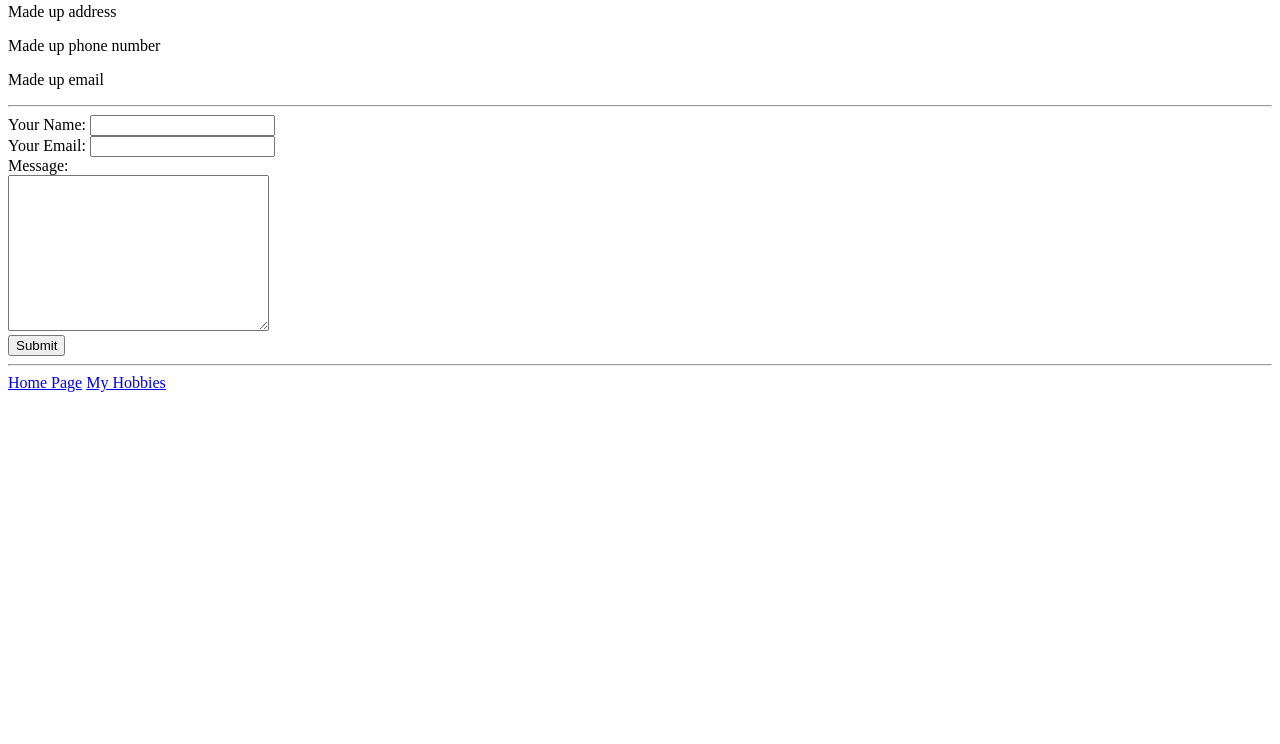
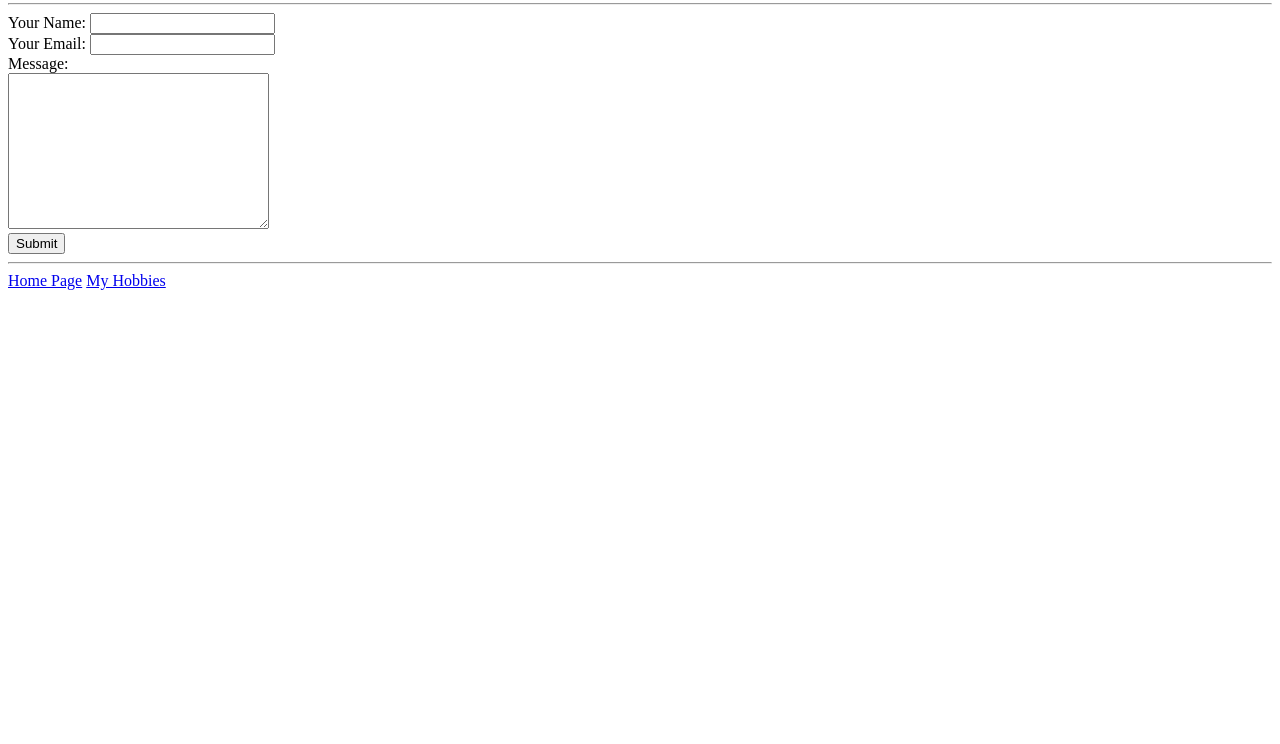
Before and after one commit to marc0pO10/cv, a plain HTML site: page contact-me.html in a window 1280 px wide. Shown: the part 56-800 px from the top of the page. Drawn offline with Linux system fonts and the light colour scheme.

Commit message:
Update contact-me page

```diff
--- a/contact-me.html
+++ b/contact-me.html
@@ -8,11 +8,8 @@
 
 <body>
   <h3>Contact Me</h3>
-  <p>Made up address</p>
-  <p>Made up phone number</p>
-  <p>Made up email</p>
   <hr>
-  <form action="mailto:Nikki_JO@GVTC.com" method="post" enctype="text/plain">
+  <form action="mailto:marissaNjohansen@gmail.com" method="post" enctype="text/plain">
     <label>Your Name:</label>
     <input type="text" name="yourName" value=""><br>
     <label>Your Email:</label>
```
